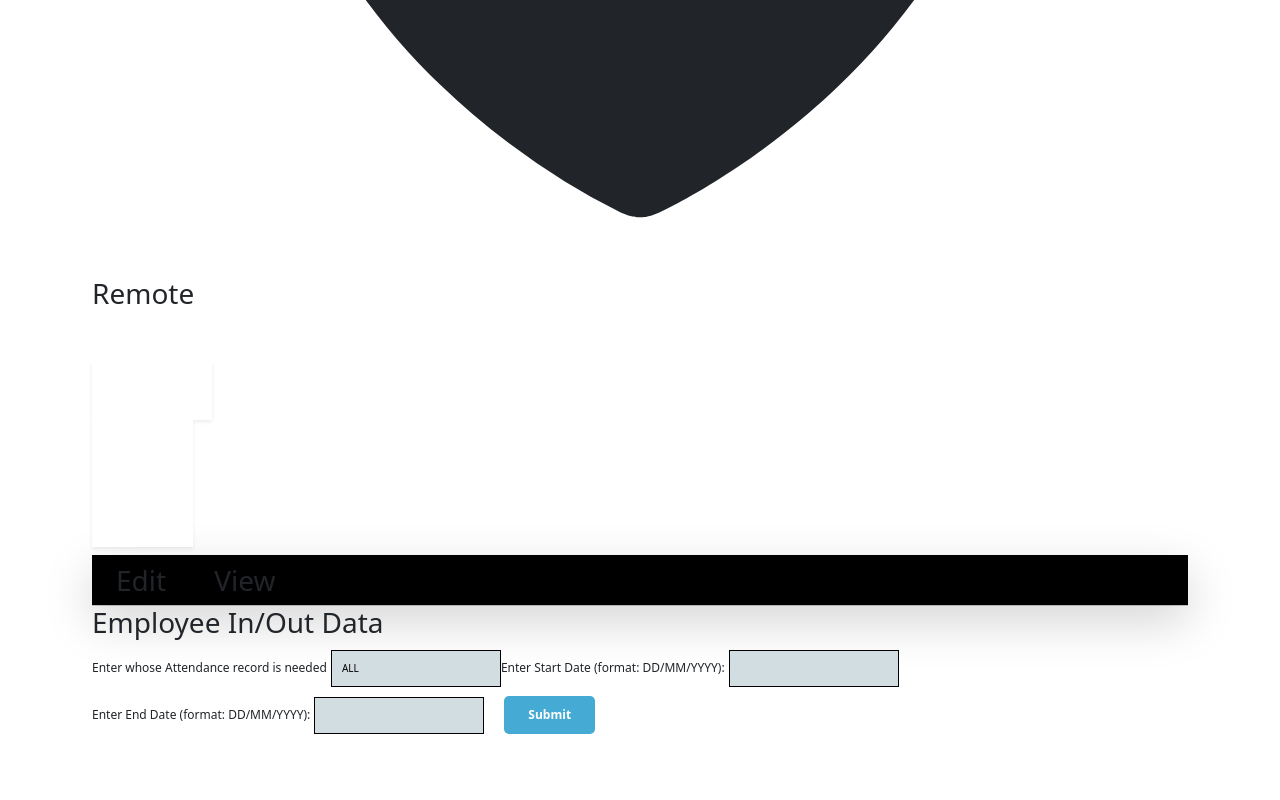
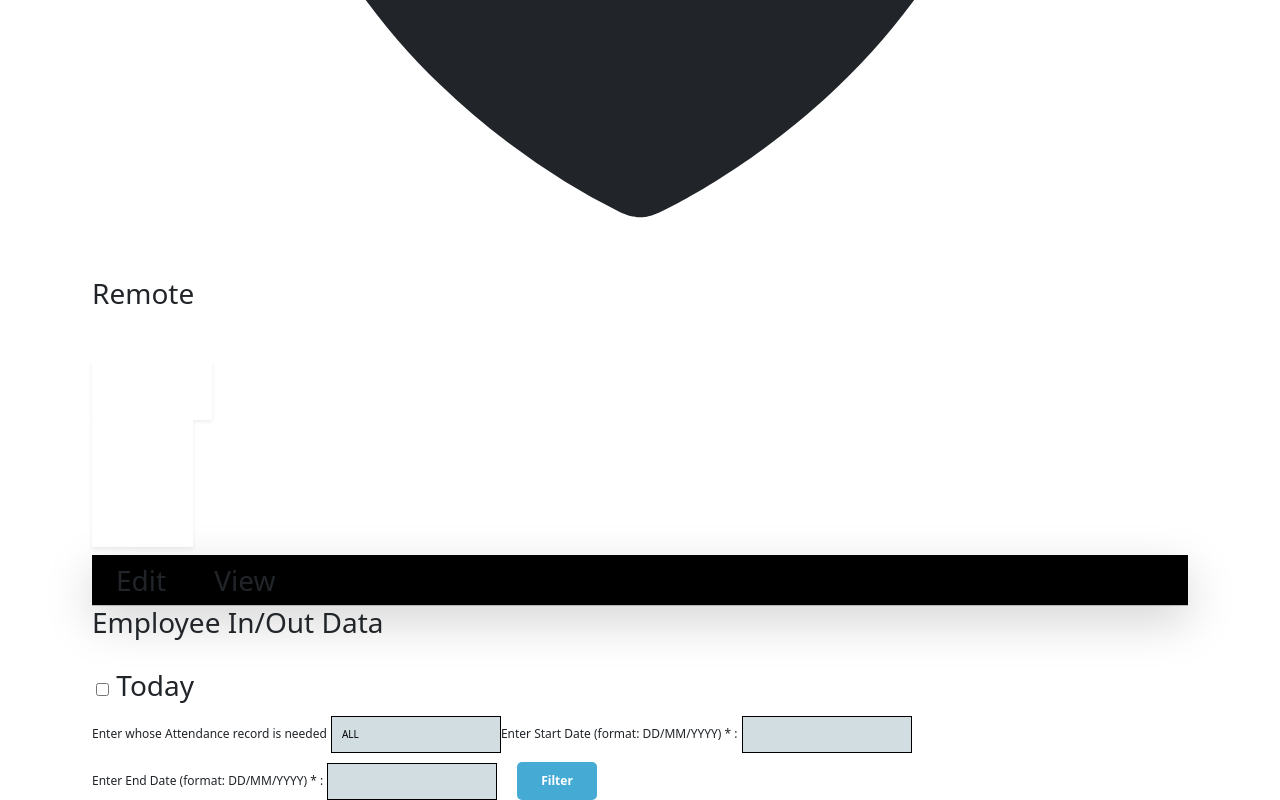
Before and after one commit to PraveenMewada02/WEBAPP, a React (Vite) app: page /oldfetch in a window 1280 px wide. Shown: the part 2935-3735 px from the top of the page. Before the commit the page ends 3669 px from the top, so only its background shows below. Built offline with nearby package versions, Linux system fonts and the light colour scheme.

Commit message:
Filter Add : sourabh

```diff
--- a/package.json
+++ b/package.json
@@ -16,6 +16,7 @@
     "@heroicons/react": "^2.1.3",
     "axios": "^1.6.8",
     "bootstrap": "^5.3.3",
+    "date-fns": "^3.6.0",
     "heroicons": "^2.1.3",
     "react": "^18.2.0",
     "react-dom": "^18.2.0",
--- a/src/pages/thurtwo.jsx
+++ b/src/pages/thurtwo.jsx
@@ -3,6 +3,8 @@ import React, { useState, useEffect } from 'react';
 import axios from 'axios';
 import Headertop from '../component/Headertop'
 import ProfileHeader from '../component/ProfileHeader'
+import { format } from 'date-fns';
+import { toast } from 'react-toastify';
 
 const OldFetch = () => {
   const [startDate, setStartDate] = useState('');
@@ -10,15 +12,33 @@ const OldFetch = () => {
   const [whose, setWhose] = useState("ALL");
   const [data, setData] = useState(null);
   const [loading, setLoading] = useState(false);
+  const [isChecked, setIsChecked] = useState(false);
+  const currentDate = new Date();
+  const formattedDate = format(currentDate, 'dd/MM/yyyy');
 
   const api_key = "ORANGEDATATECH:HR@Orange:UY7g2#!gWEA6kB8:true";
   const base64ApiKey = btoa(api_key);
 
+  const handleCheckboxChange = (event) => {
+    setIsChecked(event.target.checked);
+    console.log(isChecked);
+    if (isChecked) {
+      setWhose("");
+    } else {
+      setWhose("ALL");
+      setStartDate(formattedDate)
+      setEndDate(formattedDate)
+
+
+
+    }
+  };
+
   const fetchData = async () => {
     setLoading(true);
-console.log(startDate)
+    console.log(startDate)
+    if(startDate){
     const api_url = `https://api.etimeoffice.com/api/DownloadInOutPunchData?Empcode=${whose}&&FromDate=${startDate}&&ToDate=${endDate}`;
-
     try {
       const response = await axios.get(api_url, {
         headers: {
@@ -32,6 +52,10 @@ console.log(startDate)
       console.error('Error fetching data:', error);
       setLoading(false);
     }
+    }
+    else{
+      toast.warning('need feel values in field')
+    }
   };
 
   return (
@@ -43,12 +67,15 @@ console.log(startDate)
         </header>
         <div className="container main">
         {/* <div className='sidebar'><Sidebar/></div> */}
-        <div className="contant content ml-auto ">
+        <div className="contant content ml-auto">
         <Headertop />
         <ProfileHeader/>
           <hr />
     <div className="form_data">
       <h4 className='mt-6 '>Employee In/Out Data</h4>
+      <p className='text-sm mt-4'><input type="checkbox" checked={isChecked} onChange={handleCheckboxChange} /> Today</p>
+
+
       <label className='mr-2'>
         Enter whose Attendance record is needed
         <input className=''
@@ -57,7 +84,7 @@ console.log(startDate)
         onChange={(e) => setWhose(e.target.value)} required/>
       </label >
       <label className='mr-2'>
-        Enter Start Date (format: DD/MM/YYYY):
+        Enter Start Date (format: DD/MM/YYYY) * :
         <input
           type="text"
           value={startDate}
@@ -65,14 +92,14 @@ console.log(startDate)
         />
       </label>
       <label className='mr-2'>
-        Enter End Date (format: DD/MM/YYYY):
+        Enter End Date (format: DD/MM/YYYY) * :
         <input
           type="text"
           value={endDate}
           onChange={(e) => setEndDate(e.target.value)}
         />
       </label>
-      <button onClick={fetchData}>Submit</button>
+      <button onClick={fetchData}>Filter</button>
       {loading ? (
         <p>Loading...</p>
       ) : data ? (
```
Also changed, not shown: 1 other file (tests, documents, lock files or other folders).
